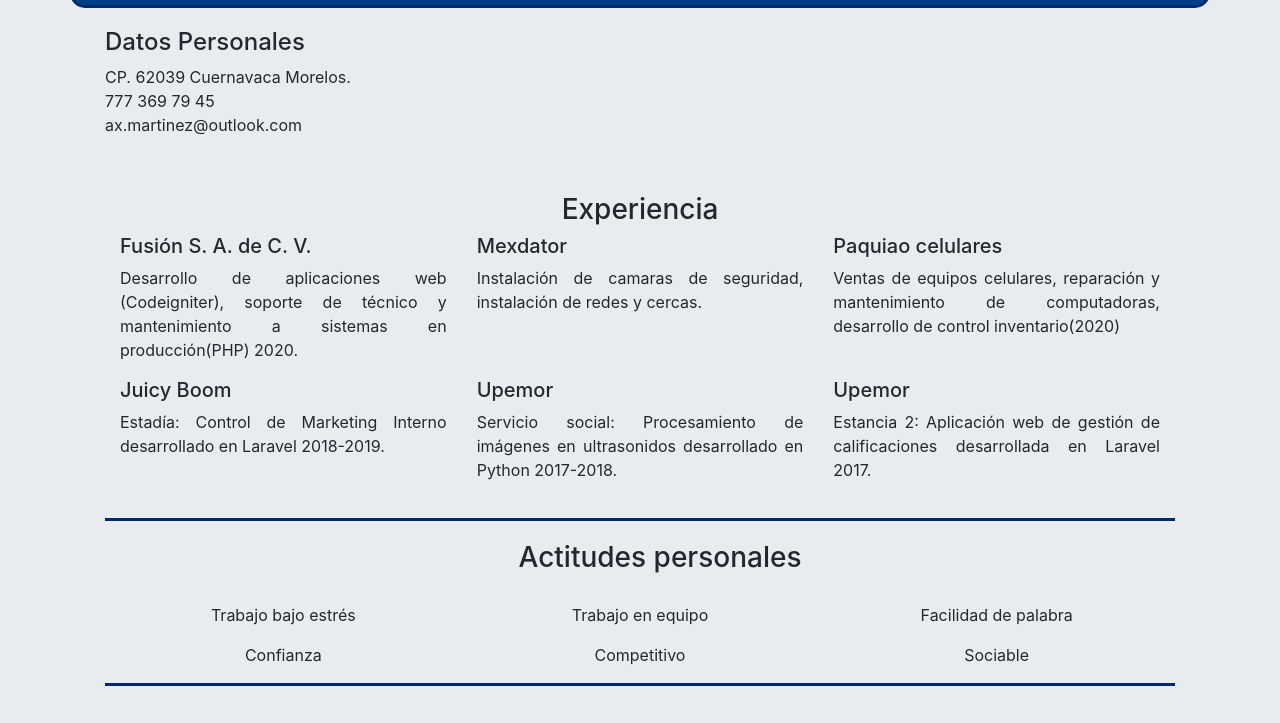
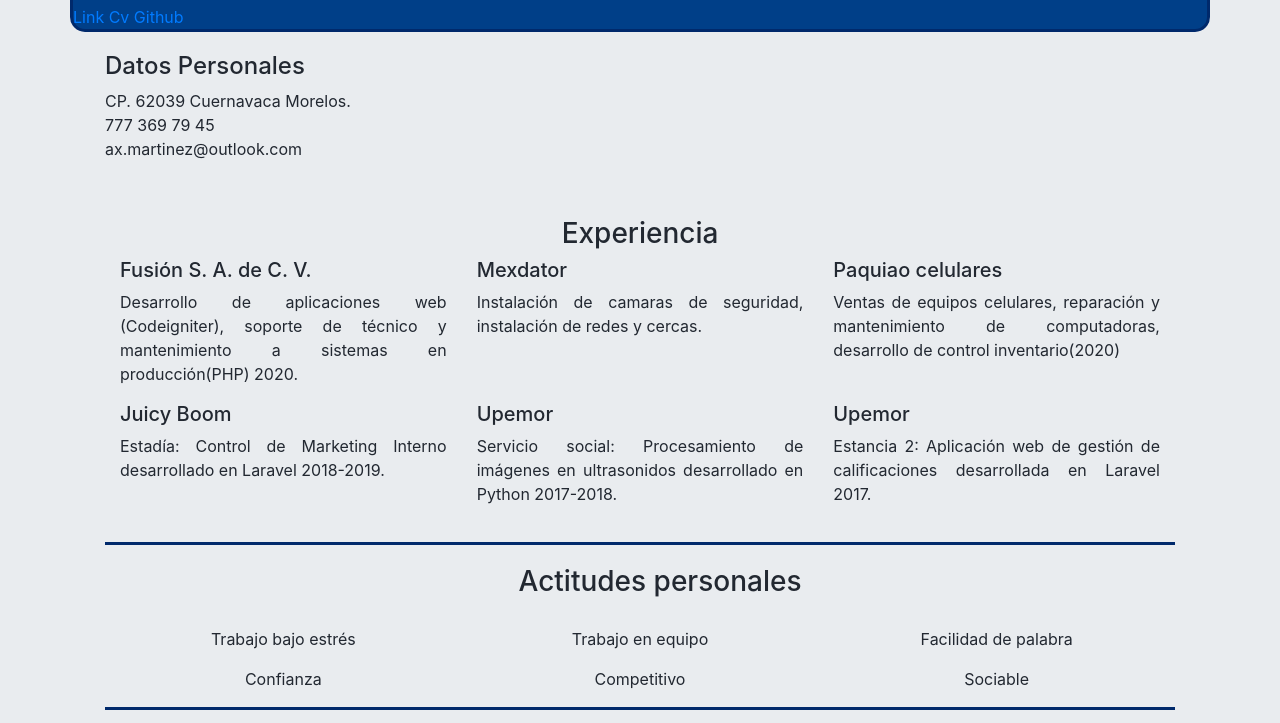
Before and after one commit to axmartinez/cv_AxelMatinez, a plain HTML site: page index.html in a window 1280 px wide. Shown: the part 230-953 px from the top of the page. Drawn offline with nearby package versions, Linux system fonts and the light colour scheme.

Commit message:
Update index.html

```diff
--- a/index.html
+++ b/index.html
@@ -29,6 +29,7 @@
         <h2>Ingeniero en Informática</h2>
         <h3>Número de cédula profesional: 11638560</h3>
       </div>
+    <a href="https://axmartinez.github.io/cv_AxelMatinez/">Link Cv Github</a>
     </div>
     <div class="row">
       <div class="col-12 text-left margen">
```
